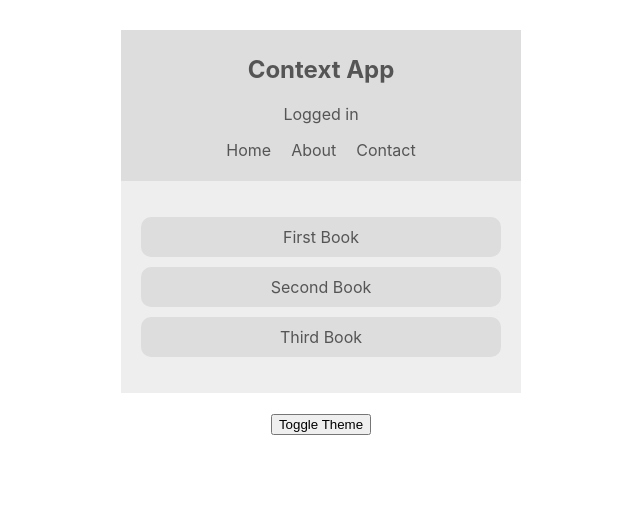
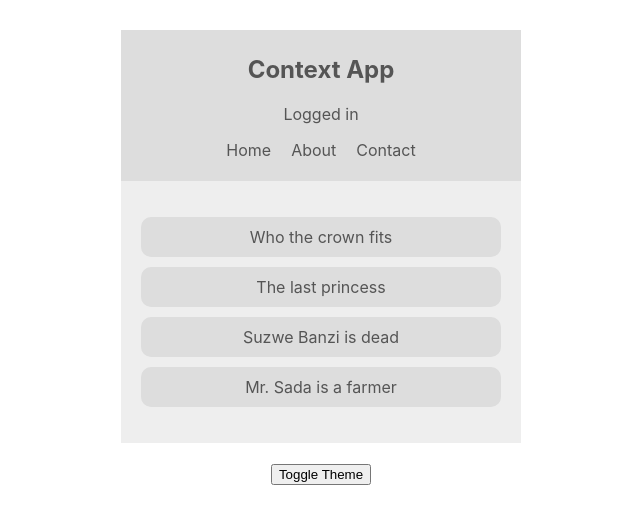
Before and after one commit to teekaytech/react-context-with-hooks, a React (Create React App) app: page / in a window 1280 px wide. Shown: the top 524 px of the page, without its empty margins (319-959 px from the left). Built offline with nearby package versions, Linux system fonts and the light colour scheme.

Commit message:
Created: Book context, use context in booklist component

```diff
--- a/src/App.js
+++ b/src/App.js
@@ -3,6 +3,7 @@
 import Navbar from './components/Navbar';
 import ToggleButton from './components/ToggleButton';
 import AuthContextProvider from './contexts/AuthContext';
+import BookContextProvider from './contexts/BookContext';
 import ThemeContextProvider from './contexts/ThemeContext';
 
 function App() {
@@ -11,7 +12,9 @@
       <ThemeContextProvider>
         <AuthContextProvider>
           <Navbar />
-          <BookList />
+          <BookContextProvider>
+            <BookList />
+          </BookContextProvider>
           <ToggleButton />
         </AuthContextProvider>
       </ThemeContextProvider>
--- a/src/components/BookList.js
+++ b/src/components/BookList.js
@@ -1,8 +1,10 @@
 import React, { useContext } from 'react'
+import { BookContext } from '../contexts/BookContext';
 import { ThemeContext } from '../contexts/ThemeContext';
 
 const BookList = () => {
   const { isLightTheme, light, dark } = useContext(ThemeContext);
+  const { books } = useContext(BookContext);
   const theme = isLightTheme ? light : dark;
   return (
     <div
@@ -10,9 +12,14 @@
       style={{ background: theme.bg, color: theme.syntax }}
     >
       <ul>
-        <li style={{ background: theme.ui }}>First Book</li>
-        <li style={{ background: theme.ui }}>Second Book</li>
-        <li style={{ background: theme.ui }}>Third Book</li>
+        {
+          books.map(
+            (book) =>
+              <li key={book.id} style={{ background: theme.ui }}>
+                {book.title}
+              </li>
+          )
+        }
       </ul>
     </div>
   );
--- a/src/components/ToggleButton.js
+++ b/src/components/ToggleButton.js
@@ -1,14 +1,11 @@
-import React, { Component } from 'react'
+import React, { useContext } from 'react'
 import { ThemeContext } from '../contexts/ThemeContext';
 
-class ToggleButton extends Component {
-  static contextType = ThemeContext;
-  render() {
-    const { toggleTheme } = this.context;
-    return (
-      <button onClick={toggleTheme}>Toggle Theme</button>
-    );
-  }
+const ToggleButton = ()  => {
+  const { toggleTheme } = useContext(ThemeContext)
+  return (
+    <button onClick={toggleTheme}>Toggle Theme</button>
+  );
 }
 
 export default ToggleButton;
--- /dev/null
+++ b/src/contexts/BookContext.js
@@ -0,0 +1,19 @@
+import { createContext, useState } from "react";
+
+export const BookContext = createContext();
+
+const BookContextProvider = (props) => {
+  const [books, setBooks] = useState([
+    { id: 1, title: 'Who the crown fits' },
+    { id: 2, title: 'The last princess' },
+    { id: 3, title: 'Suzwe Banzi is dead' },
+    { id: 4, title: 'Mr. Sada is a farmer' }
+  ]);
+  return (
+    <BookContext.Provider value={{books}}>
+      {props.children}
+    </BookContext.Provider>
+  );
+}
+
+export default BookContextProvider;
```
